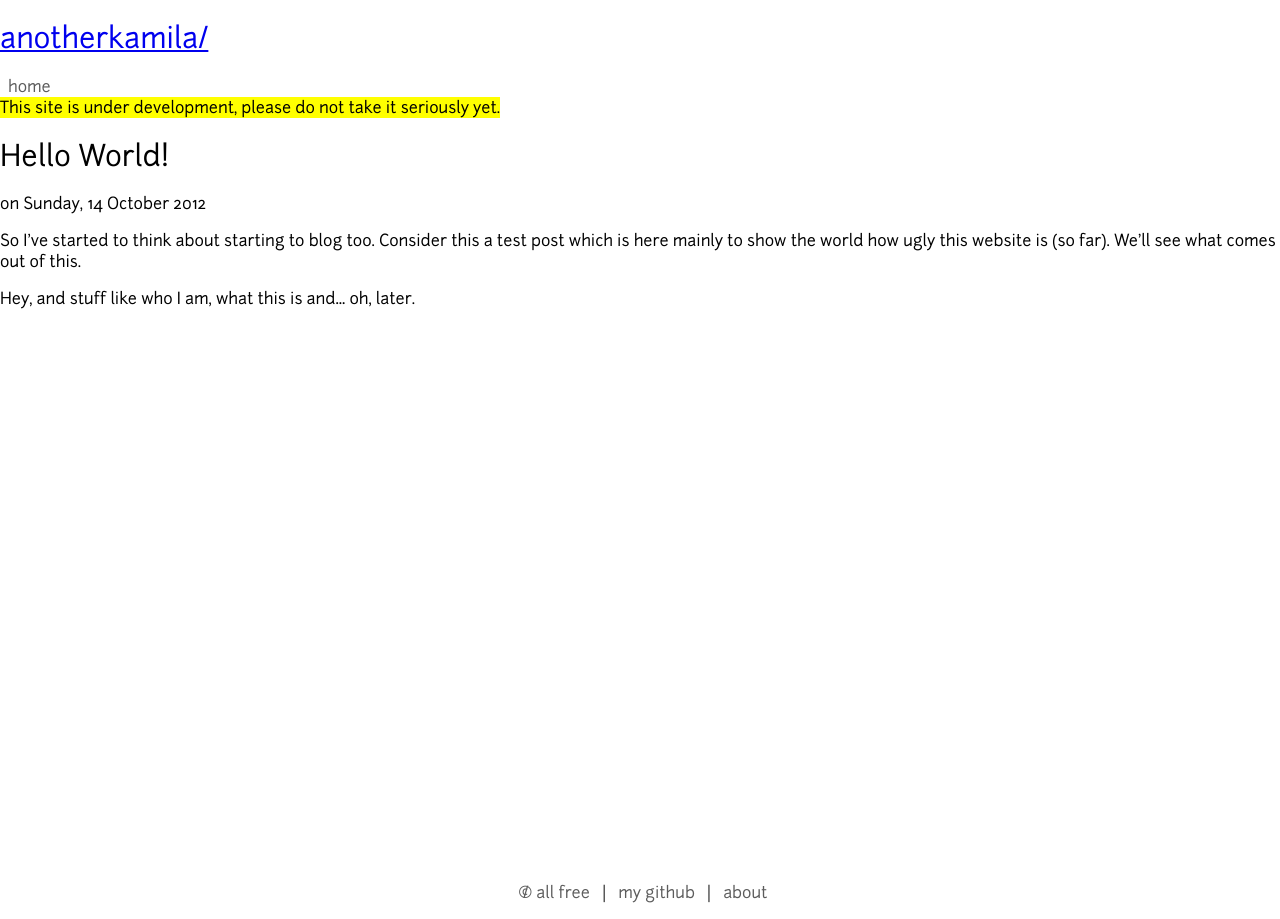
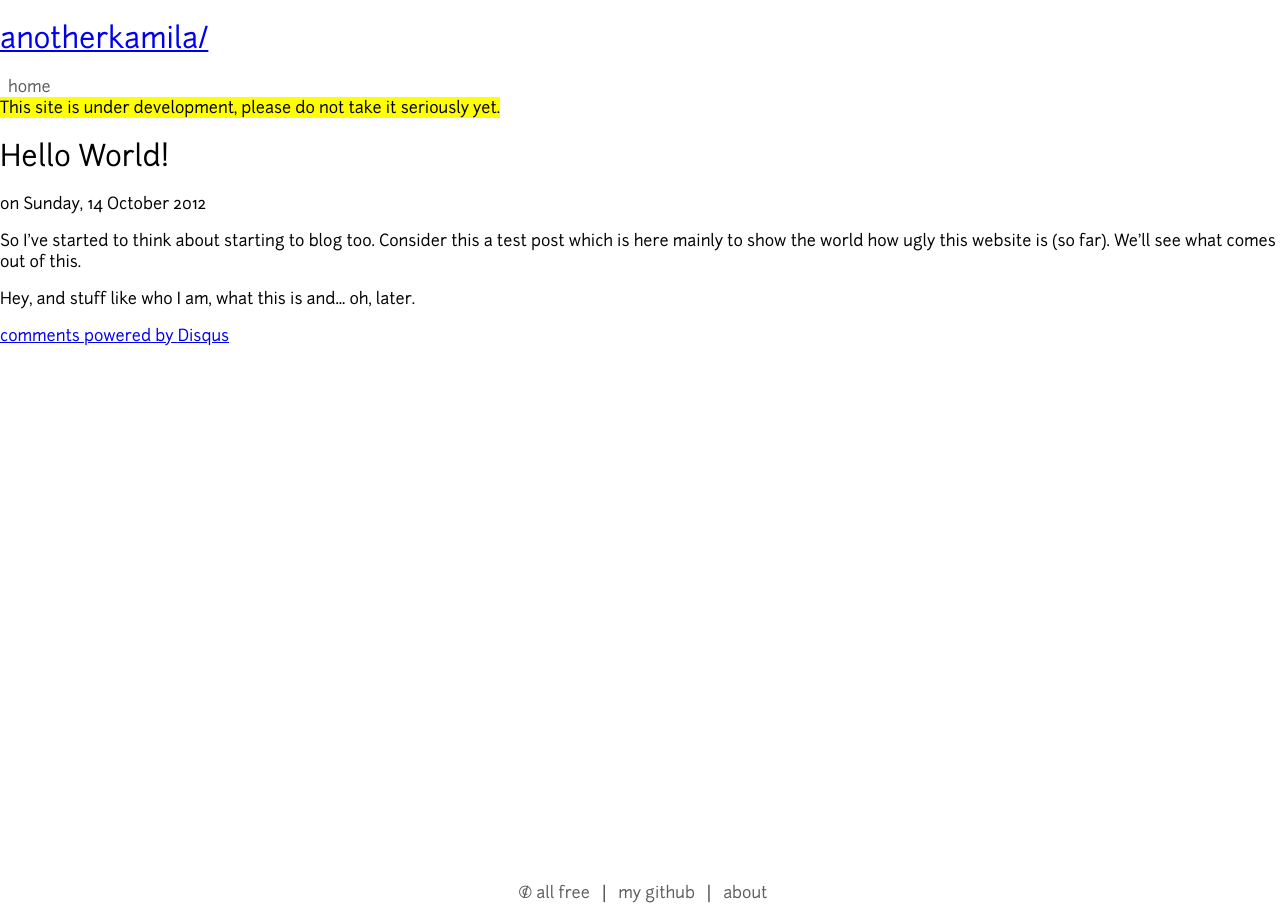
Before and after one commit to AnotherKamila/anotherkamila.github.com, a Jekyll site: the page built from _posts/2012-10-14-hello_world.md, in a window 1280 px wide. Built offline with Jekyll 4.4.1, drawn with Linux system fonts in a browser that asks for light colours; Markdown is read by kramdown in place of the engine named in the settings; comment, search, counter and statistics services are not loaded.

Commit message:
add disqus comments to posts

```diff
--- a/_layouts/post.html
+++ b/_layouts/post.html
@@ -6,3 +6,16 @@
 <span class="meta">on {{ page.date | date: "%A, %d %B %Y" }}{% unless page.categories == empty %}; filed under {{ page.categories | array_to_sentence_string }}{% endunless %}</span>
 
 {{ content }}
+
+<div id="disqus_thread"></div>
+<script type="text/javascript">
+    var disqus_shortname = 'anotherkamila-github';
+
+    (function() {
+        var dsq = document.createElement('script'); dsq.type = 'text/javascript'; dsq.async = true;
+        dsq.src = 'http://' + disqus_shortname + '.disqus.com/embed.js';
+        (document.getElementsByTagName('head')[0] || document.getElementsByTagName('body')[0]).appendChild(dsq);
+    })();
+</script>
+<noscript>Please enable JavaScript to view the <a href="http://disqus.com/?ref_noscript">comments powered by Disqus.</a></noscript>
+<a href="http://disqus.com" class="dsq-brlink">comments powered by <span class="logo-disqus">Disqus</span></a>
--- a/assets/default.css
+++ b/assets/default.css
@@ -302,3 +302,8 @@
 .hanging a:hover {
 	margin-top: 15px;
 }
+
+
+#disqus_thread {
+	margin-top: 3.2em;
+}
```
